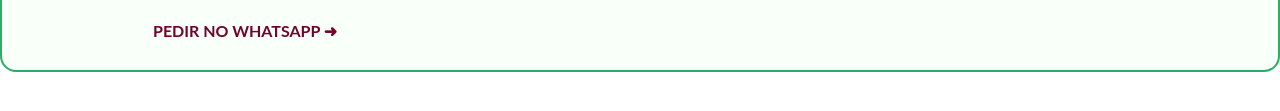
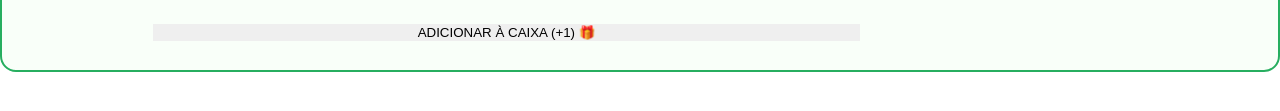
Before and after one commit to ChefBrico/loja-chefbox-2026, an Eleventy site: page receitas/refeicoes-integrais/arroz-negro-funghi.html in a window 1280 px wide. Shown: the part 1192-1303 px from the top of the page. Built offline with nearby package versions, Linux system fonts and the light colour scheme; Eleventy itself is replaced by a stand-in of ours; files that its build step writes are made by us from their sources.

Commit message:
Update description and order button in recipe HTML

```diff
--- a/receitas/refeicoes-integrais/arroz-negro-funghi.html
+++ b/receitas/refeicoes-integrais/arroz-negro-funghi.html
@@ -1,7 +1,7 @@
 ---
 layout: receita.njk
 title: "Refeição de Arroz Negro e Funghi em 35 Minutos | ChefBrico"
-description: "Nutrição sofisticada e sabor da terra. Arroz negro integral com Funghi Secchi chileno. 100% natural, vegano e pronto em 35 minutos."
+description: "Nutrição sofisticada e sabor da terra. Arroz negro integral com Funghi Secchi chileno. 100% natural, vegana e pronto em 35 minutos."
 permalink: "/receitas/refeicoes-integrais/arroz-negro-funghi/"
 date: 2025-08-12
 
@@ -68,9 +68,9 @@ faq:
             <strong>🎁 DICA DE OURO:</strong> Na <a href="/chefbox/" style="color:#27ae60; font-weight:bold;">ChefBox</a>, você escolhe 5 sabores e paga apenas 4. <span style="background:#ffeb3b; padding:2px 5px; border-radius:4px;">Ganhe R$ 34,80 de desconto!</span>
         </p>
 
-        <a href="https://wa.me/5561996659880?text=Olá, quero encomendar o Arroz Negro com Funghi (SKU: RF-01)" target="_blank" rel="noopener noreferrer" class="cta-button" style="width: 100%; text-align: center;">
-            PEDIR NO WHATSAPP ➜
-        </a>
+        <button onclick="addToGame('Arroz Negro com Funghi', '34.80', '/imagens/cardapio-chefbrico-refeicao-arroz-negro-integral.png')" class="cta-button" style="width:100%; border:none; cursor:pointer;">
+            ADICIONAR À CAIXA (+1) 🎁
+        </button>
     </div>
 </div>
 
```
